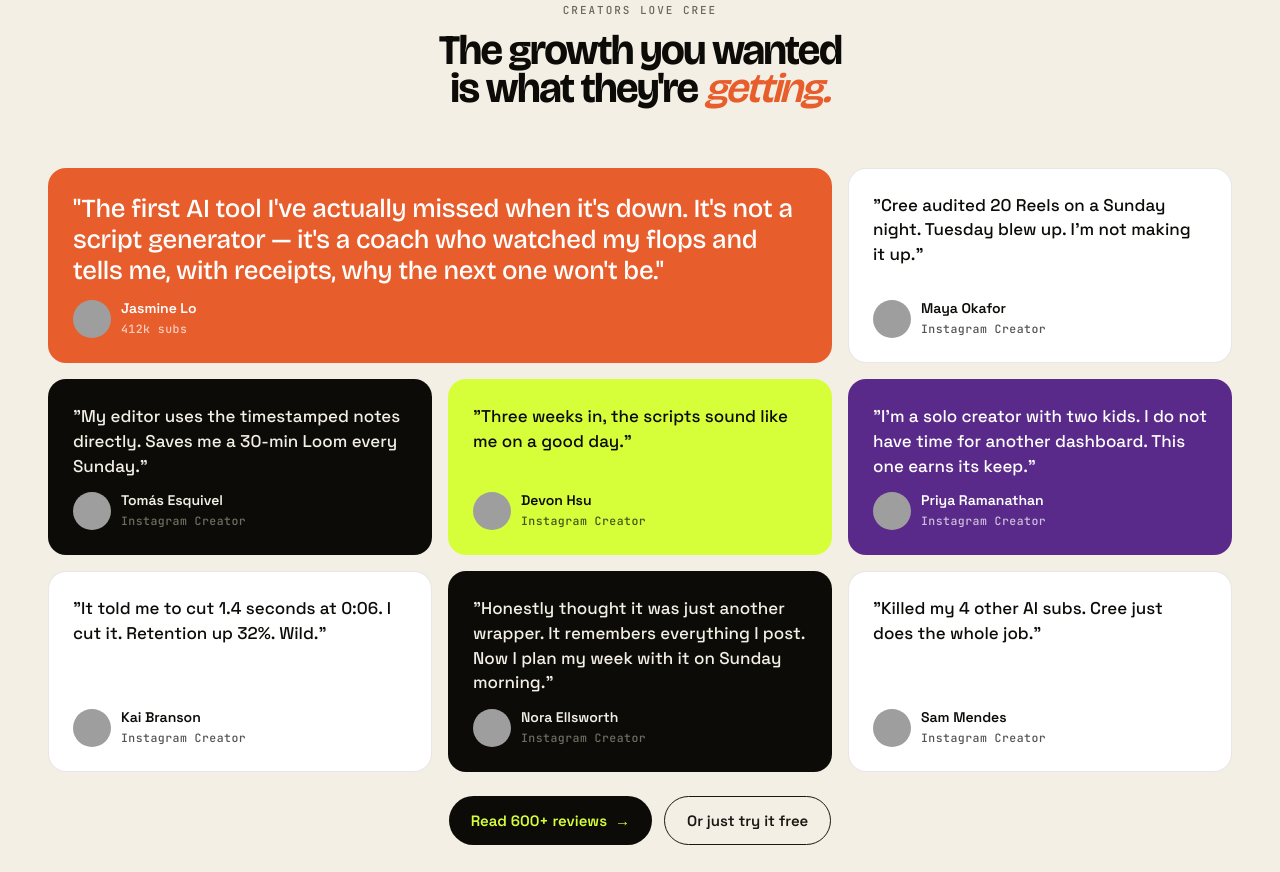
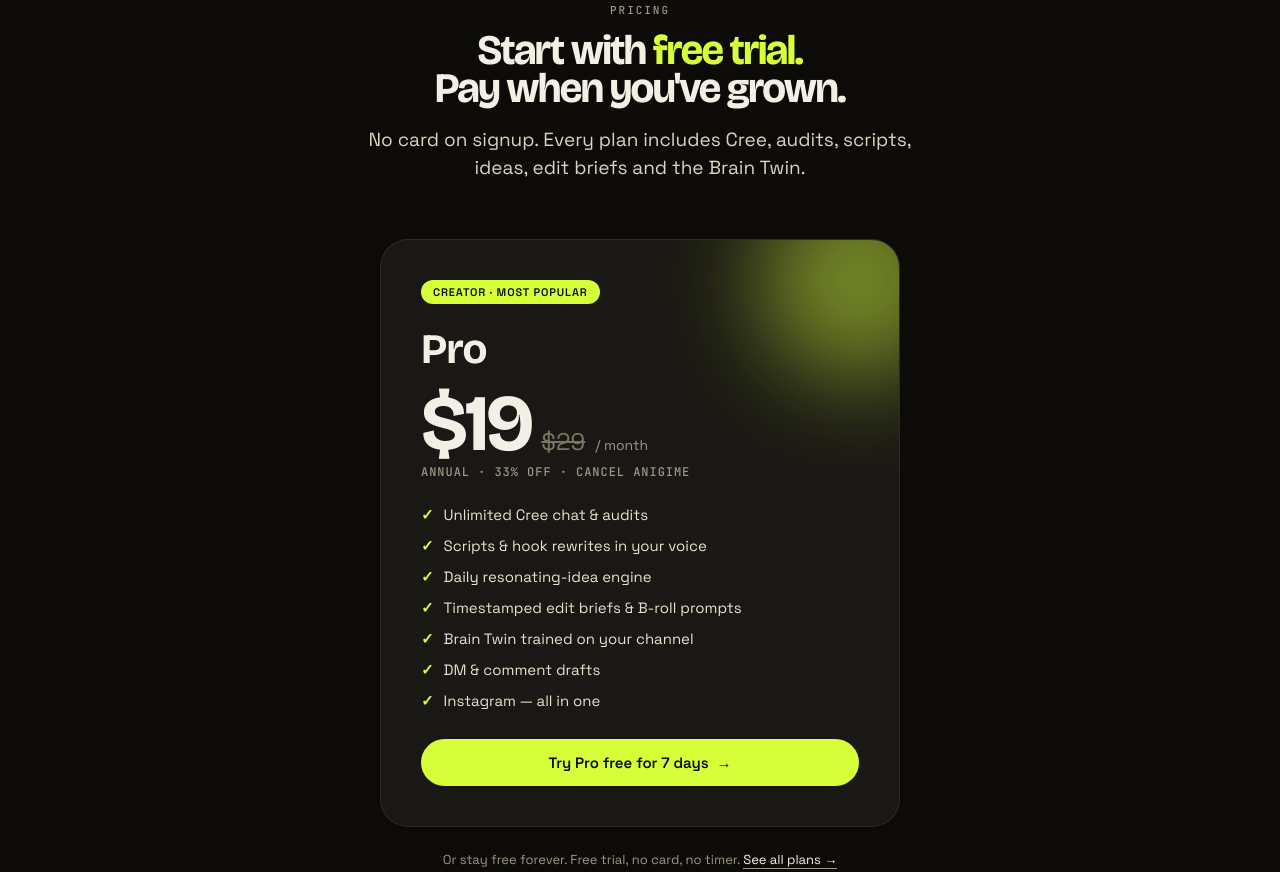
Before and after one commit to RajGopal1906/creedom-ai-landing, a plain HTML site: page index.html in a window 1280 px wide. Shown: the part 6177-7049 px from the top of the page. Drawn offline with nearby package versions, Linux system fonts and the light colour scheme; grey boxes are pictures that could not be loaded.

Commit message:
Remove testimonials, remove IG handles, remove stars, add real faces

```diff
--- a/index.html
+++ b/index.html
@@ -71,11 +71,11 @@
   .hero .below{display:inline-flex;align-items:center;gap:14px;font-size:13px;color:var(--muted);justify-content:center;flex-wrap:wrap}
   .ava-stack{display:flex}
   .ava-stack span{width:32px;height:32px;border-radius:50%;border:3px solid var(--paper);margin-left:-10px}
-  .ava-stack span:nth-child(1){margin-left:0;background:linear-gradient(135deg,#e85d2c,#a83910)}
-  .ava-stack span:nth-child(2){background:linear-gradient(135deg,#5a2a8a,#2a0f4a)}
-  .ava-stack span:nth-child(3){background:linear-gradient(135deg,#d6ff3a,#7ea918)}
-  .ava-stack span:nth-child(4){background:linear-gradient(135deg,#5e8bff,#1a3a8a)}
-  .ava-stack span:nth-child(5){background:linear-gradient(135deg,#1f8a5b,#0e3d28)}
+  .ava-stack span:nth-child(1){margin-left:0;background:url("https://i.pravatar.cc/100?img=47") center/cover;}
+  .ava-stack span:nth-child(2){background:url("https://i.pravatar.cc/100?img=12") center/cover;}
+  .ava-stack span:nth-child(3){background:url("https://i.pravatar.cc/100?img=33") center/cover;}
+  .ava-stack span:nth-child(4){background:url("https://i.pravatar.cc/100?img=68") center/cover;}
+  .ava-stack span:nth-child(5){background:url("https://i.pravatar.cc/100?img=44") center/cover;}
   .stars{color:var(--burn);letter-spacing:1px;font-size:16px}
 
   /* Hero artifact — phone + side cards */
@@ -212,9 +212,9 @@
   .show-grid{display:grid;grid-template-columns:repeat(3,1fr);gap:12px}
   .show-card{background:#fff;border:1px solid var(--line);border-radius:var(--r-lg);overflow:hidden;display:flex;flex-direction:column}
   .show-card .photo{aspect-ratio:1.2;background:repeating-linear-gradient(45deg,var(--paper-2),var(--paper-2) 6px,var(--paper) 6px,var(--paper) 12px);position:relative;display:flex;align-items:flex-end;padding:18px;color:var(--ink)}
-  .show-card .photo.a{background-image:linear-gradient(135deg,#ffd9c8 0%,#ff9870 100%)}
-  .show-card .photo.b{background-image:linear-gradient(135deg,#d8ff8a 0%,#5e8b3a 100%)}
-  .show-card .photo.c{background-image:linear-gradient(135deg,#c4a8ff 0%,#5a2a8a 100%)}
+  .show-card .photo.a{background:url("https://i.pravatar.cc/300?img=47") center/cover;}
+  .show-card .photo.b{background:url("https://i.pravatar.cc/300?img=12") center/cover;}
+  .show-card .photo.c{background:url("https://i.pravatar.cc/300?img=33") center/cover;}
   .show-card .photo .ph-label{font-family:"JetBrains Mono",monospace;font-size:10px;letter-spacing:0.16em;text-transform:uppercase;background:var(--ink);color:var(--paper);padding:5px 9px;border-radius:4px}
   .show-card .body{padding:22px;display:flex;flex-direction:column;gap:10px;flex:1}
   .show-card .who{display:flex;align-items:center;gap:6px;font-size:13px;color:var(--muted)}
@@ -761,66 +761,7 @@
   </div>
 </section>
 
-<!-- ============ TESTIMONIALS WALL ============ -->
-<section class="testi" data-screen-label="07 Wall">
-  <div class="wrap">
-    <div class="eyebrow" style="text-align:center">Creators love Cree</div>
-    <h2 class="display" style="margin-top:14px">The growth you wanted<br/>is what they're <span class="acc">getting.</span></h2>
-    <div class="testi-grid">
-      <div class="quote q-burn big span-2">
 
-        <p>"The first AI tool I've actually missed when it's down. It's not a script generator — it's a coach who watched my flops and tells me, with receipts, why the next one won't be."</p>
-        <div class="who"><div class="ava" style="background:url('https://i.pravatar.cc/100?img=47') center/cover"></div><div><b>Jasmine Lo</b><small>412k subs</small></div></div>
-      </div>
-
-      <div class="quote q-paper">
-
-        <p>"Cree audited 20 Reels on a Sunday night. Tuesday blew up. I'm not making it up."</p>
-        <div class="who"><div class="ava" style="background:url('https://i.pravatar.cc/100?img=12') center/cover"></div><div><b>Maya Okafor</b><small>Instagram Creator</small></div></div>
-      </div>
-
-      <div class="quote q-ink">
-
-        <p>"My editor uses the timestamped notes directly. Saves me a 30-min Loom every Sunday."</p>
-        <div class="who"><div class="ava" style="background:url('https://i.pravatar.cc/100?img=33') center/cover"></div><div><b>Tomás Esquivel</b><small style="color:#9c9685">Instagram Creator</small></div></div>
-      </div>
-
-      <div class="quote q-lime">
-        <p>"Three weeks in, the scripts sound like me on a good day."</p>
-        <div class="who"><div class="ava" style="background:url('https://i.pravatar.cc/100?img=68') center/cover"></div><div><b>Devon Hsu</b><small>Instagram Creator</small></div></div>
-      </div>
-
-      <div class="quote q-plum">
-
-        <p>"I'm a solo creator with two kids. I do not have time for another dashboard. This one earns its keep."</p>
-        <div class="who"><div class="ava" style="background:url('https://i.pravatar.cc/100?img=44') center/cover"></div><div><b>Priya Ramanathan</b><small>Instagram Creator</small></div></div>
-      </div>
-
-      <div class="quote q-paper">
-
-        <p>"It told me to cut 1.4 seconds at 0:06. I cut it. Retention up 32%. Wild."</p>
-        <div class="who"><div class="ava" style="background:url('https://i.pravatar.cc/100?img=22') center/cover"></div><div><b>Kai Branson</b><small>Instagram Creator</small></div></div>
-      </div>
-
-      <div class="quote q-ink">
-
-        <p>"Honestly thought it was just another wrapper. It remembers everything I post. Now I plan my week with it on Sunday morning."</p>
-        <div class="who"><div class="ava" style="background:url('https://i.pravatar.cc/100?img=16') center/cover"></div><div><b>Nora Ellsworth</b><small style="color:#9c9685">Instagram Creator</small></div></div>
-      </div>
-
-      <div class="quote q-paper">
-
-        <p>"Killed my 4 other AI subs. Cree just does the whole job."</p>
-        <div class="who"><div class="ava" style="background:url('https://i.pravatar.cc/100?img=59') center/cover"></div><div><b>Sam Mendes</b><small>Instagram Creator</small></div></div>
-      </div>
-    </div>
-
-    <div style="margin-top:24px;display:flex;justify-content:center;gap:12px;flex-wrap:wrap">
-      <a class="btn btn-ink" href="#">Read 600+ reviews <span class="arrow">→</span></a>
-      <a class="btn btn-ghost" href="#">Or just try it free</a>
-    </div>
-  </div>
-</section>
 
 
 
@@ -911,7 +852,7 @@
     </div>
     <div style="display:inline-flex;align-items:center;gap:12px;font-size:13px;color:var(--ink-2);justify-content:center">
       <div class="ava-stack"><span></span><span></span><span></span><span></span></div>
-      <span><b>62,871 creators</b> · 4.9★ · Instagram</span>
+      <span><b>62,871 creators</b> · Instagram</span>
     </div>
   </div>
 </section>
```
